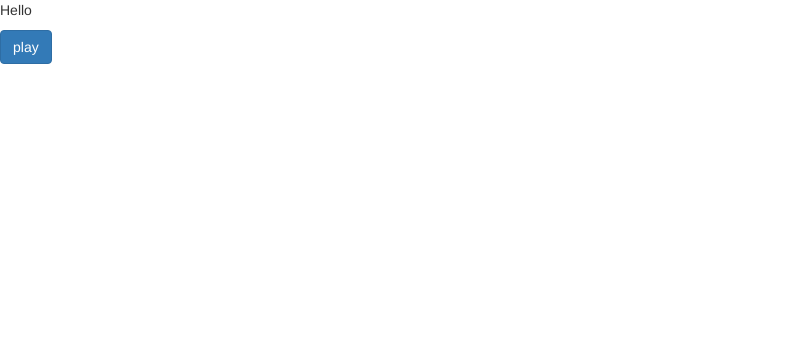
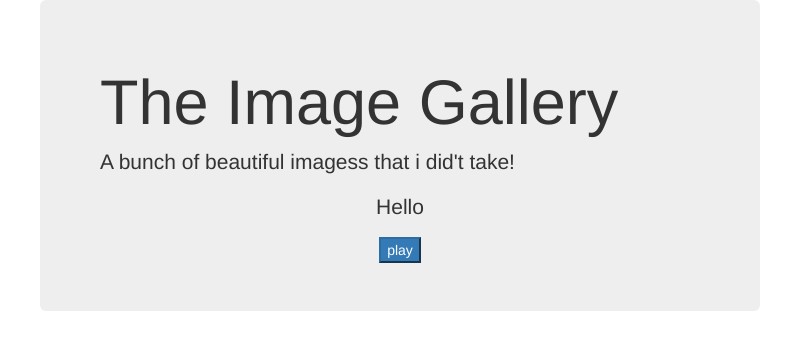
Before and after one commit to TheKing990/musicPlayer, an Electron app: page index.html in a window 800 px wide. Drawn offline with nearby package versions, Linux system fonts and the light colour scheme.

Commit message:
adding stuff to the index html

```diff
--- /dev/null
+++ b/css/index.css
@@ -0,0 +1,7 @@
+.mainBTN {
+  text-align: center;
+}
+
+#helloP {
+  text-align: center;
+}
--- a/index.html
+++ b/index.html
@@ -4,10 +4,18 @@
     <meta charset="utf-8">
     <title>Music App</title>
     <link rel="stylesheet" href="https://maxcdn.bootstrapcdn.com/bootstrap/3.3.7/css/bootstrap.min.css">
+    <link rel="stylesheet" href="css/index.css">
   </head>
   <body>
-    <p>Hello </p>
-    <button class="btn btn-primary "type="button"  name="button">play</button>
-
+    <div class="container">
+      <div class="jumbotron">
+        <h1><i class="fa fa-camera-retro" aria-hidden="true"></i>  The Image Gallery</h1>
+        <p>A bunch of beautiful imagess that i did't take!</p>
+        <p id="helloP">Hello </p>
+        <div class="text-center">
+          <button class=  "btn-primary"type="button"  name="button">play</button>
+      </div>
+      </div>
+    </div>
   </body>
 </html>
--- a/main.js
+++ b/main.js
@@ -97,7 +97,7 @@ function createWindow () {
   // mainWindow.setMenu(menu);
 
   // Open the DevTools.
-   //mainWindow.webContents.openDevTools()
+   mainWindow.webContents.openDevTools()
 
   // Emitted when the window is closed.
   mainWindow.on('closed', function () {
```
